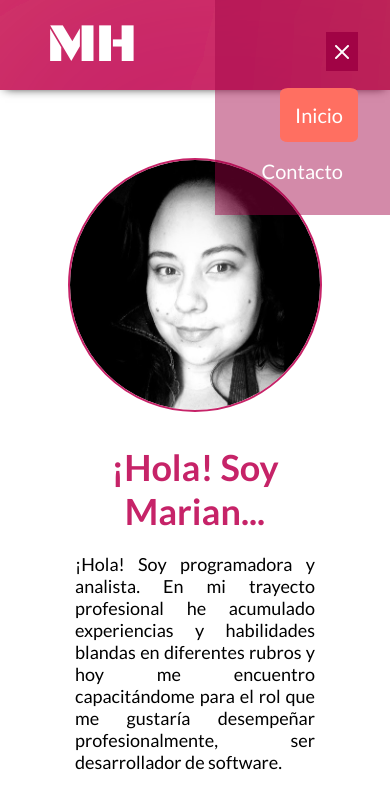
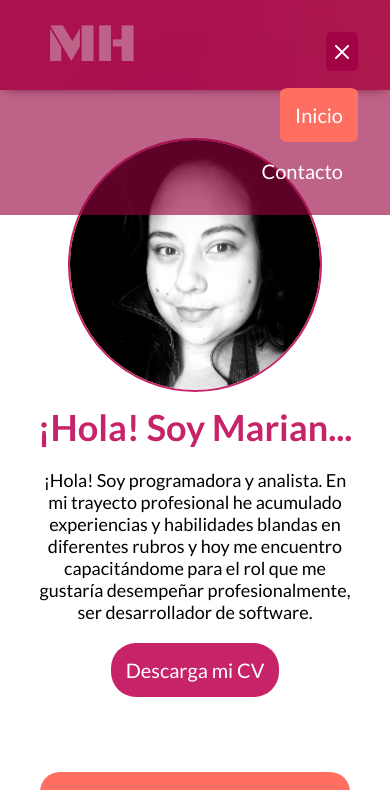
Before and after one commit to mahesago/P2_COPA, a plain HTML site: page index.html in a window 390 px wide. Both pictures are taken after a click on the button 342 px from the left and 45 px from the top of the page. Shown: the top 790 px of the page. Drawn offline with nearby package versions, Linux system fonts and the light colour scheme.

Commit message:
modificación nav

```diff
--- a/css/styles.css
+++ b/css/styles.css
@@ -4,6 +4,7 @@
     padding: 0;
     font-family: 'Lato', sans-serif;
     scroll-behavior: smooth;
+    -webkit-tap-highlight-color: rgba(0, 0, 0, 0);
 }
 
 ul {
@@ -71,15 +72,13 @@ main {
     margin: auto;
 }
 
-
-
 /* First section */
 
 .first_section {
     display: flex;
     flex-direction: column;
     justify-content: space-between;
-    padding: 40px;
+    padding: 20px;
 }
 
 figure {
@@ -97,7 +96,6 @@ figure {
     align-items: center;
     text-align: justify;
     padding: 35px;
-
 }
 
 .photo {
@@ -138,13 +136,12 @@ figure {
     padding: 40px;
 }
 
-
 h2 {
     font-size: 28px;
     margin: auto;
 }
 
-h3{
+h3 {
     font-size: 24px;
     padding-top: 30px;
 }
@@ -201,10 +198,9 @@ footer {
     background-image: url(../img/layered-waves-haikei\ \(1\).svg);
 }
 
-footer > p {
+footer>p {
     padding: 60px;
 }
-
 
 /* Querys responsive*/
 @media screen and (min-width: 1024px) {
@@ -240,12 +236,12 @@ footer > p {
     }
 }
 
-@media screen and (max-width: 760px){
+@media screen and (max-width: 760px) {
     .active {
-            background-color: #FF6F61;
-            border-radius: 10%;
-            color: white;
-        }
+        background-color: #FF6F61;
+        border-radius: 10%;
+        color: white;
+    }
 }
 
 
@@ -267,6 +263,7 @@ footer > p {
     .cerrar-menu {
         color: #ffffff;
         background-color: #a10345;
+        border-radius: 15%;
     }
 
     .nav {
@@ -277,9 +274,10 @@ footer > p {
         gap: 1rem;
         position: absolute;
         top: 0;
+        left: 0;
         right: 0;
         padding: 2rem;
-        background-color: #a1034576;
+        background-color: #9702409e;
     }
 
     .nav.visible {
@@ -293,6 +291,18 @@ footer > p {
     }
 
     .menu li a {
-        color: #fff;
+        color: #ffffff;
     }
+
+    #presentation {
+        text-align: center;
+        padding: 15px;
+    }
+
+    .active {
+        background-color: #FF6F61;
+        border-radius: 10%;
+        color: #ffffff;
+    }
+
 }
```
